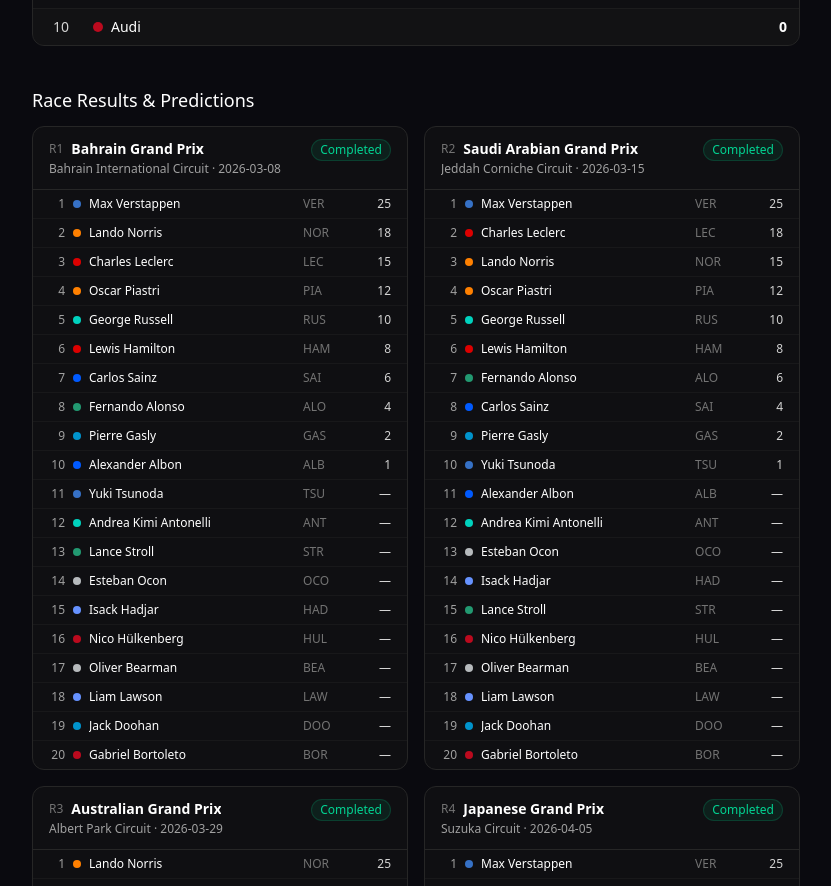
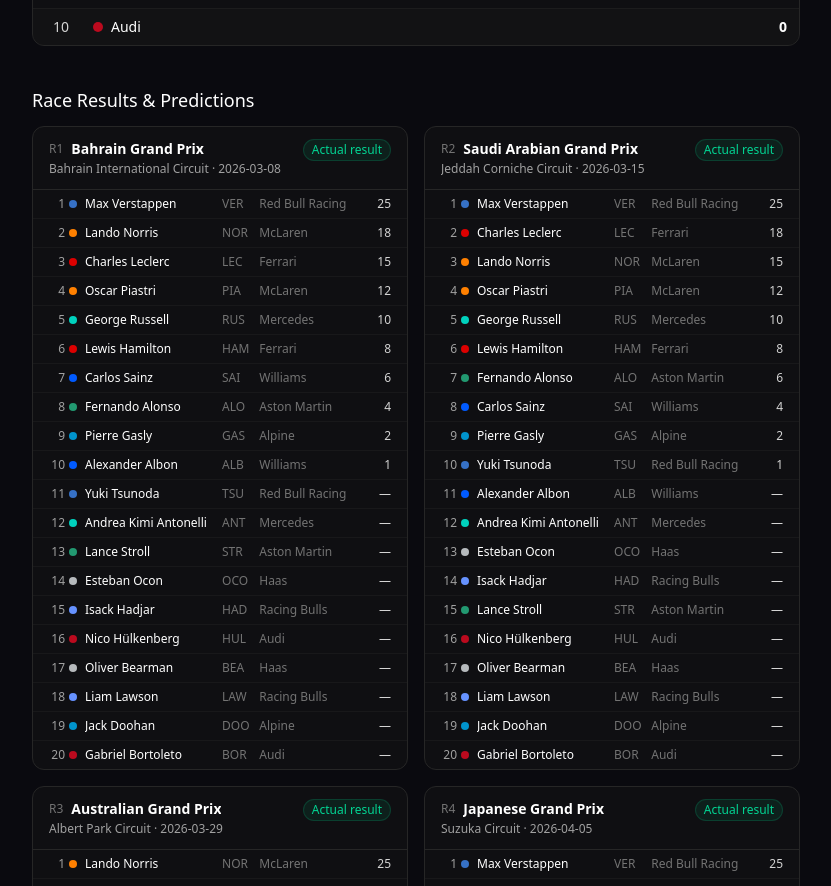
Before and after one commit to VarnishDas/f1-points-calculator, a React (Vite) app: page / in a window 1280 px wide. Shown: the part 1440-2326 px from the top of the page, without its empty margins (224-1055 px from the left). Built offline with nearby package versions, Linux system fonts and the light colour scheme.

Commit message:
Add drag-and-drop race predictions with projected standings

```diff
--- a/src/App.tsx
+++ b/src/App.tsx
@@ -1,7 +1,7 @@
 import { useMemo } from "react";
 
 import { useCalculatorStore } from "./store/useCalculatorStore";
-import { calculateStandings } from "./engine/calculateStandings";
+import { calculateProjectedStandings } from "./engine/calculateProjectedStandings";
 import { calculateTeamStandings } from "./engine/calculateTeamStandings";
 import StandingsTable from "./components/StandingsTable";
 import TeamStandingsTable from "./components/TeamStandingsTable";
@@ -11,14 +11,24 @@
   const races = useCalculatorStore((s) => s.races);
   const drivers = useCalculatorStore((s) => s.drivers);
   const teams = useCalculatorStore((s) => s.teams);
+  const resetPredictions = useCalculatorStore((s) => s.resetPredictions);
 
-  const driverStandings = useMemo(
-    () => calculateStandings(races, drivers, teams).drivers,
+  const projected = useMemo(
+    () => calculateProjectedStandings(races, drivers, teams),
     [races, drivers, teams],
   );
+  const driverStandings = projected.drivers;
   const teamStandings = useMemo(
     () => calculateTeamStandings(driverStandings, drivers, teams),
     [driverStandings, drivers, teams],
+  );
+  const driverOrder = useMemo(
+    () => projected.drivers.map((standing) => standing.driverId),
+    [projected],
+  );
+
+  const hasPredictions = races.some(
+    (r) => r.status === "upcoming" && r.result !== null,
   );
 
   return (
@@ -49,10 +59,26 @@
         </section>
 
         <section aria-label="Race results and predictions" className="mt-10">
-          <h2 className="mb-3 text-lg font-medium text-white">
-            Race Results & Predictions
-          </h2>
-          <RaceList races={races} drivers={drivers} teams={teams} />
+          <div className="mb-3 flex items-center justify-between gap-3">
+            <h2 className="text-lg font-medium text-white">
+              Race Results & Predictions
+            </h2>
+            {hasPredictions && (
+              <button
+                type="button"
+                onClick={resetPredictions}
+                className="rounded-md border border-neutral-700 px-3 py-1 text-xs font-medium text-neutral-300 transition-colors hover:border-neutral-500 hover:text-white"
+              >
+                Reset predictions
+              </button>
+            )}
+          </div>
+          <RaceList
+            races={races}
+            drivers={drivers}
+            teams={teams}
+            driverOrder={driverOrder}
+          />
         </section>
       </div>
     </main>
--- /dev/null
+++ b/src/components/DriverRow.tsx
@@ -0,0 +1,136 @@
+import type { CSSProperties } from "react";
+import { useSortable } from "@dnd-kit/sortable";
+import { CSS } from "@dnd-kit/utilities";
+
+import type { Driver } from "../types/driver";
+import type { Team } from "../types/team";
+
+type DriverRowProps = {
+  driverId: string;
+  position: number;
+  driver?: Driver;
+  team?: Team;
+  points: number;
+  /** When false the row is locked (completed races). When true it is draggable. */
+  draggable: boolean;
+};
+
+export default function DriverRow(props: DriverRowProps) {
+  return props.draggable ? <SortableRow {...props} /> : <StaticRow {...props} />;
+}
+
+type SortableApi = ReturnType<typeof useSortable>;
+
+type RowContentProps = {
+  driverId: string;
+  position: number;
+  driver?: Driver;
+  team?: Team;
+  points: number;
+  draggable: boolean;
+  attributes?: SortableApi["attributes"];
+  listeners?: SortableApi["listeners"];
+};
+
+function RowContent({
+  driverId,
+  position,
+  driver,
+  team,
+  points,
+  draggable,
+  attributes,
+  listeners,
+}: RowContentProps) {
+  return (
+    <>
+      <td className="w-9 py-2 pl-4 pr-1 text-right tabular-nums text-neutral-400 sm:py-1.5">
+        {position}
+      </td>
+      <td className="py-2 pr-2 sm:py-1.5">
+        <div className="flex items-center gap-2">
+          {draggable && (
+            <button
+              type="button"
+              aria-label="Drag to reorder"
+              className="flex h-6 w-4 shrink-0 cursor-grab touch-none select-none items-center justify-center text-neutral-500 hover:text-neutral-300 active:cursor-grabbing"
+              {...attributes}
+              {...listeners}
+            >
+              <span aria-hidden="true" className="leading-none">⋮⋮</span>
+            </button>
+          )}
+          {team && (
+            <span
+              aria-hidden="true"
+              className="inline-block h-2 w-2 shrink-0 rounded-full"
+              style={{ backgroundColor: team.color }}
+            />
+          )}
+          <span className="truncate text-white">
+            {driver ? `${driver.firstName} ${driver.lastName}` : driverId}
+          </span>
+        </div>
+      </td>
+      <td className="hidden py-2 pr-2 text-neutral-500 tabular-nums sm:table-cell sm:py-1.5">
+        {driver?.code ?? "—"}
+      </td>
+      <td className="hidden py-2 pr-2 text-neutral-500 sm:table-cell sm:py-1.5">
+        {team?.name ?? "—"}
+      </td>
+      <td className="w-12 py-2 pl-2 pr-4 text-right tabular-nums text-neutral-300 sm:py-1.5">
+        {points > 0 ? points : "—"}
+      </td>
+    </>
+  );
+}
+
+function StaticRow({ driverId, position, driver, team, points }: DriverRowProps) {
+  return (
+    <tr className="border-b border-neutral-800/40 last:border-b-0">
+      <RowContent
+        driverId={driverId}
+        position={position}
+        driver={driver}
+        team={team}
+        points={points}
+        draggable={false}
+      />
+    </tr>
+  );
+}
+
+function SortableRow({ driverId, position, driver, team, points }: DriverRowProps) {
+  const { attributes, listeners, setNodeRef, transform, transition, isDragging } = useSortable({
+    id: driverId,
+  });
+
+  const style: CSSProperties = {
+    transform: CSS.Transform.toString(transform),
+    transition,
+    opacity: isDragging ? 0.6 : 1,
+  };
+
+  return (
+    <tr
+      ref={setNodeRef}
+      style={style}
+      className={
+        isDragging
+          ? "border-b border-neutral-800/40 last:border-b-0 bg-neutral-800/80 shadow-lg ring-1 ring-neutral-700"
+          : "border-b border-neutral-800/40 last:border-b-0"
+      }
+    >
+      <RowContent
+        driverId={driverId}
+        position={position}
+        driver={driver}
+        team={team}
+        points={points}
+        draggable
+        attributes={attributes}
+        listeners={listeners}
+      />
+    </tr>
+  );
+}
--- a/src/components/RaceCard.tsx
+++ b/src/components/RaceCard.tsx
@@ -1,28 +1,57 @@
+import {
+  DndContext,
+  closestCenter,
+  type DragEndEvent,
+} from "@dnd-kit/core";
+import {
+  SortableContext,
+  arrayMove,
+  verticalListSortingStrategy,
+} from "@dnd-kit/sortable";
+
 import type { Race } from "../types/race";
 import type { Driver } from "../types/driver";
 import type { Team } from "../types/team";
 import { calculateRacePoints } from "../engine/calculateRacePoints";
+import { useCalculatorStore } from "../store/useCalculatorStore";
+import DriverRow from "./DriverRow";
 
 type RaceCardProps = {
   race: Race;
   drivers: Driver[];
   teams: Team[];
+  /**
+   * Driver IDs in current projected standings order. Used as the initial
+   * display order for upcoming races that have no stored prediction yet.
+   */
+  driverOrder: string[];
 };
 
-export default function RaceCard({ race, drivers, teams }: RaceCardProps) {
+export default function RaceCard({ race, drivers, teams, driverOrder }: RaceCardProps) {
+  const updatePrediction = useCalculatorStore((s) => s.updatePrediction);
+
   const driverById = new Map(drivers.map((d) => [d.id, d]));
   const teamById = new Map(teams.map((t) => [t.id, t]));
 
-  const result = race.status === "completed" ? race.result : null;
-  const isCompleted = result !== null;
-  const pointsByDriver = calculateRacePoints(result);
+  const isCompleted = race.status === "completed";
+  const displayedOrder = race.result ?? driverOrder;
+  const pointsByDriver = calculateRacePoints(race.result);
+
+  const handleDragEnd = (event: DragEndEvent) => {
+    const { active, over } = event;
+    if (!over || active.id === over.id) return;
+    const oldIndex = displayedOrder.indexOf(String(active.id));
+    const newIndex = displayedOrder.indexOf(String(over.id));
+    if (oldIndex < 0 || newIndex < 0) return;
+    updatePrediction(race.id, arrayMove(displayedOrder, oldIndex, newIndex));
+  };
 
   return (
     <article
       className={
         isCompleted
           ? "flex flex-col rounded-xl border border-neutral-800 bg-neutral-900/40"
-          : "flex flex-col rounded-xl border border-neutral-800/70 bg-neutral-900/20"
+          : "flex flex-col rounded-xl border border-amber-500/30 bg-neutral-900/20"
       }
     >
       <header className="flex items-start justify-between gap-3 border-b border-neutral-800 px-4 py-3">
@@ -41,67 +70,67 @@
         </div>
         {isCompleted ? (
           <span className="inline-flex shrink-0 items-center rounded-full border border-emerald-500/20 bg-emerald-500/10 px-2 py-0.5 text-xs font-medium text-emerald-400">
-            Completed
+            Actual result
           </span>
         ) : (
           <span className="inline-flex shrink-0 items-center rounded-full border border-amber-500/20 bg-amber-500/10 px-2 py-0.5 text-xs font-medium text-amber-400">
-            Upcoming
+            Prediction mode
           </span>
         )}
       </header>
 
-      {result ? (
+      {isCompleted ? (
         <div className="overflow-x-auto">
           <table className="w-full border-collapse text-xs">
             <tbody>
-              {result.map((driverId, index) => {
-                const position = index + 1;
+              {displayedOrder.map((driverId, index) => {
                 const driver = driverById.get(driverId);
                 const team = driver ? teamById.get(driver.teamId) : undefined;
-                const pts = pointsByDriver[driverId] ?? 0;
-
                 return (
-                  <tr
+                  <DriverRow
                     key={driverId}
-                    className="border-b border-neutral-800/40 last:border-b-0"
-                  >
-                    <td className="w-10 py-1.5 pl-4 pr-2 text-right tabular-nums text-neutral-400">
-                      {position}
-                    </td>
-                    <td className="py-1.5 pr-2">
-                      <div className="flex items-center gap-2">
-                        {team && (
-                          <span
-                            aria-hidden="true"
-                            className="inline-block h-2 w-2 shrink-0 rounded-full"
-                            style={{ backgroundColor: team.color }}
-                          />
-                        )}
-                        <span className="truncate text-white">
-                          {driver
-                            ? `${driver.firstName} ${driver.lastName}`
-                            : driverId}
-                        </span>
-                      </div>
-                    </td>
-                    <td className="hidden py-1.5 pr-2 text-neutral-500 tabular-nums sm:table-cell">
-                      {driver?.code ?? "—"}
-                    </td>
-                    <td className="w-12 py-1.5 pl-2 pr-4 text-right tabular-nums text-neutral-300">
-                      {pts > 0 ? pts : "—"}
-                    </td>
-                  </tr>
+                    driverId={driverId}
+                    position={index + 1}
+                    driver={driver}
+                    team={team}
+                    points={pointsByDriver[driverId] ?? 0}
+                    draggable={false}
+                  />
                 );
               })}
             </tbody>
           </table>
         </div>
       ) : (
-        <div className="flex flex-1 flex-col items-center justify-center gap-1 px-4 py-8 text-center">
-          <p className="text-sm font-medium text-neutral-300">Prediction pending</p>
-          <p className="text-xs text-neutral-500">
-            Drag-and-drop predictions coming soon.
-          </p>
+        <div className="flex flex-col">
+          <div className="border-b border-neutral-800/60 px-4 py-2 text-xs text-amber-300/80">
+            Drag drivers to reorder this race
+          </div>
+          <div className="overflow-x-auto">
+            <DndContext collisionDetection={closestCenter} onDragEnd={handleDragEnd}>
+              <SortableContext items={displayedOrder} strategy={verticalListSortingStrategy}>
+                <table className="w-full border-collapse text-xs">
+                  <tbody>
+                    {displayedOrder.map((driverId, index) => {
+                      const driver = driverById.get(driverId);
+                      const team = driver ? teamById.get(driver.teamId) : undefined;
+                      return (
+                        <DriverRow
+                          key={driverId}
+                          driverId={driverId}
+                          position={index + 1}
+                          driver={driver}
+                          team={team}
+                          points={pointsByDriver[driverId] ?? 0}
+                          draggable
+                        />
+                      );
+                    })}
+                  </tbody>
+                </table>
+              </SortableContext>
+            </DndContext>
+          </div>
         </div>
       )}
     </article>
--- a/src/components/RaceList.tsx
+++ b/src/components/RaceList.tsx
@@ -8,15 +8,23 @@
   races: Race[];
   drivers: Driver[];
   teams: Team[];
+  /** Driver IDs in current projected standings order, for initial prediction order. */
+  driverOrder: string[];
 };
 
-export default function RaceList({ races, drivers, teams }: RaceListProps) {
+export default function RaceList({ races, drivers, teams, driverOrder }: RaceListProps) {
   const sortedRaces = sortRacesByRound(races);
 
   return (
     <div className="grid grid-cols-1 gap-4 sm:grid-cols-2">
       {sortedRaces.map((race) => (
-        <RaceCard key={race.id} race={race} drivers={drivers} teams={teams} />
+        <RaceCard
+          key={race.id}
+          race={race}
+          drivers={drivers}
+          teams={teams}
+          driverOrder={driverOrder}
+        />
       ))}
     </div>
   );
--- /dev/null
+++ b/src/engine/calculateProjectedStandings.ts
@@ -0,0 +1,86 @@
+import type { Driver } from "../types/driver";
+import type { Race } from "../types/race";
+import type { Team } from "../types/team";
+import type { DriverStanding, TeamStanding } from "../types/standings";
+import type { DriverPointsEntry } from "./resolveTies";
+import type { StandingsResult } from "./calculateStandings";
+
+import { getPointsForPosition } from "./calculateRacePoints";
+import { resolveTies } from "./resolveTies";
+
+/**
+ * Projected ("what-if") standings.
+ *
+ * Includes every race that currently has a result:
+ *   - completed races (official results)
+ *   - upcoming races where the user has made a prediction (non-null result)
+ *
+ * Upcoming races with no prediction (`result === null`) are ignored, so
+ * before any predictions are made this is equivalent to `calculateStandings`.
+ * Tie-breaking uses the same F1 countback rules as the official standings.
+ */
+export function calculateProjectedStandings(
+  races: Race[],
+  drivers: Driver[],
+  teams: Team[],
+): StandingsResult {
+  const driverToTeam = new Map<string, string>();
+  for (const driver of drivers) driverToTeam.set(driver.id, driver.teamId);
+
+  const driverTotalPoints = new Map<string, number>();
+  const driverPositionCounts = new Map<string, number[]>();
+  const teamTotalPoints = new Map<string, number>();
+
+  for (const race of races) {
+    if (!race.result) continue;
+
+    race.result.forEach((driverId, index) => {
+      const position = index + 1;
+      const pts = getPointsForPosition(position);
+
+      driverTotalPoints.set(driverId, (driverTotalPoints.get(driverId) ?? 0) + pts);
+
+      let counts = driverPositionCounts.get(driverId);
+      if (!counts) {
+        counts = [];
+        driverPositionCounts.set(driverId, counts);
+      }
+      counts[position - 1] = (counts[position - 1] ?? 0) + 1;
+
+      const teamId = driverToTeam.get(driverId);
+      if (teamId !== undefined) {
+        teamTotalPoints.set(teamId, (teamTotalPoints.get(teamId) ?? 0) + pts);
+      }
+    });
+  }
+
+  const driverEntries: DriverPointsEntry[] = drivers.map((driver) => ({
+    driverId: driver.id,
+    points: driverTotalPoints.get(driver.id) ?? 0,
+    positionCounts: driverPositionCounts.get(driver.id) ?? [],
+  }));
+
+  const sortedDrivers = resolveTies(driverEntries);
+
+  const driverStandings: DriverStanding[] = sortedDrivers.map((entry, index) => ({
+    driverId: entry.driverId,
+    position: index + 1,
+    points: entry.points,
+    wins: entry.positionCounts[0] ?? 0,
+  }));
+
+  const teamEntries = teams
+    .map((team) => ({
+      teamId: team.id,
+      points: teamTotalPoints.get(team.id) ?? 0,
+    }))
+    .sort((a, b) => b.points - a.points);
+
+  const teamStandings: TeamStanding[] = teamEntries.map((entry, index) => ({
+    teamId: entry.teamId,
+    position: index + 1,
+    points: entry.points,
+  }));
+
+  return { drivers: driverStandings, teams: teamStandings };
+}
```
Also changed, not shown: 1 other file (tests, documents, lock files or other folders).
